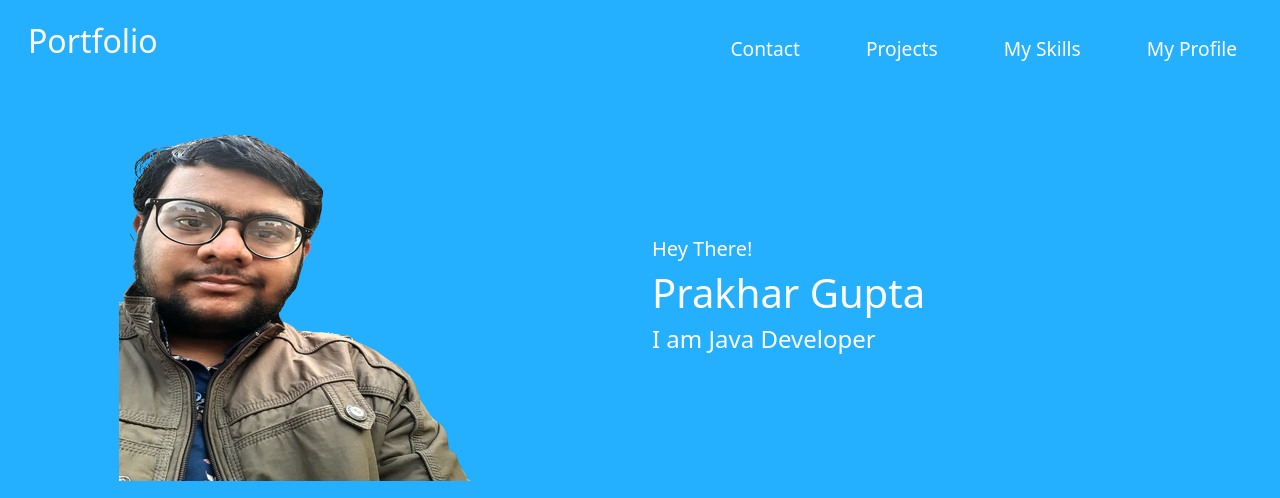
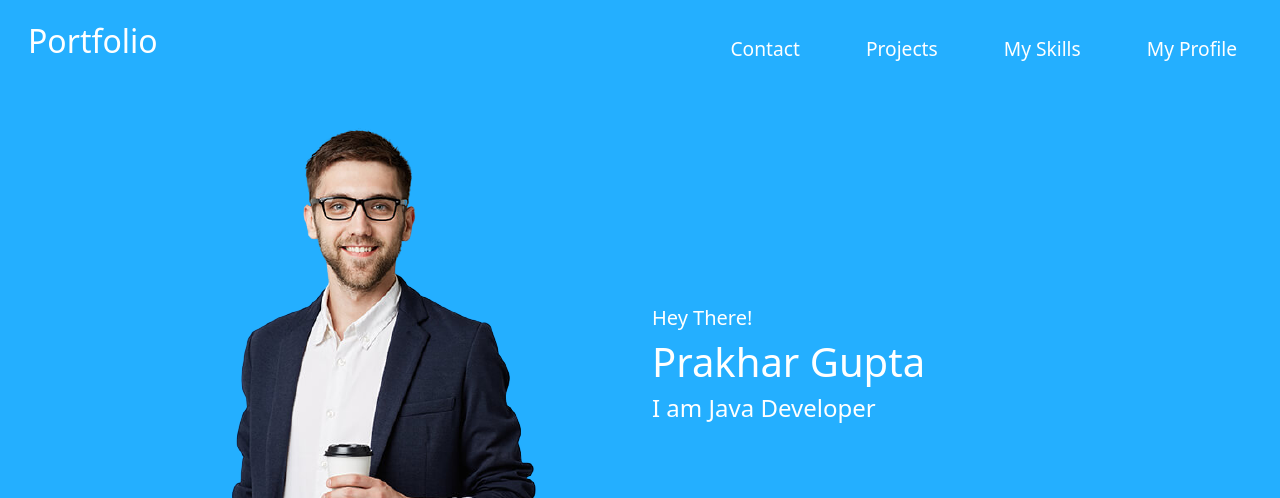
Before and after one commit to Prakhar1106/Prakhar1106.github.io, a plain HTML site: page index.html in a window 1280 px wide. Shown: the top 498 px of the page. Drawn offline with nearby package versions, Linux system fonts and the light colour scheme.

Commit message:
Image changed to demp

```diff
--- a/index.html
+++ b/index.html
@@ -28,7 +28,7 @@
         <div class="row justify-content-around">
            <div class="col-lg-3 col-md-3 col-sm-12">
 
-                <img src="img/prakhar-1.png" alt="My Photo">
+                <img src="img/demp.png" alt="My Photo">
 
 
             </div>
```
Also changed, not shown: img/demp.png (added).
